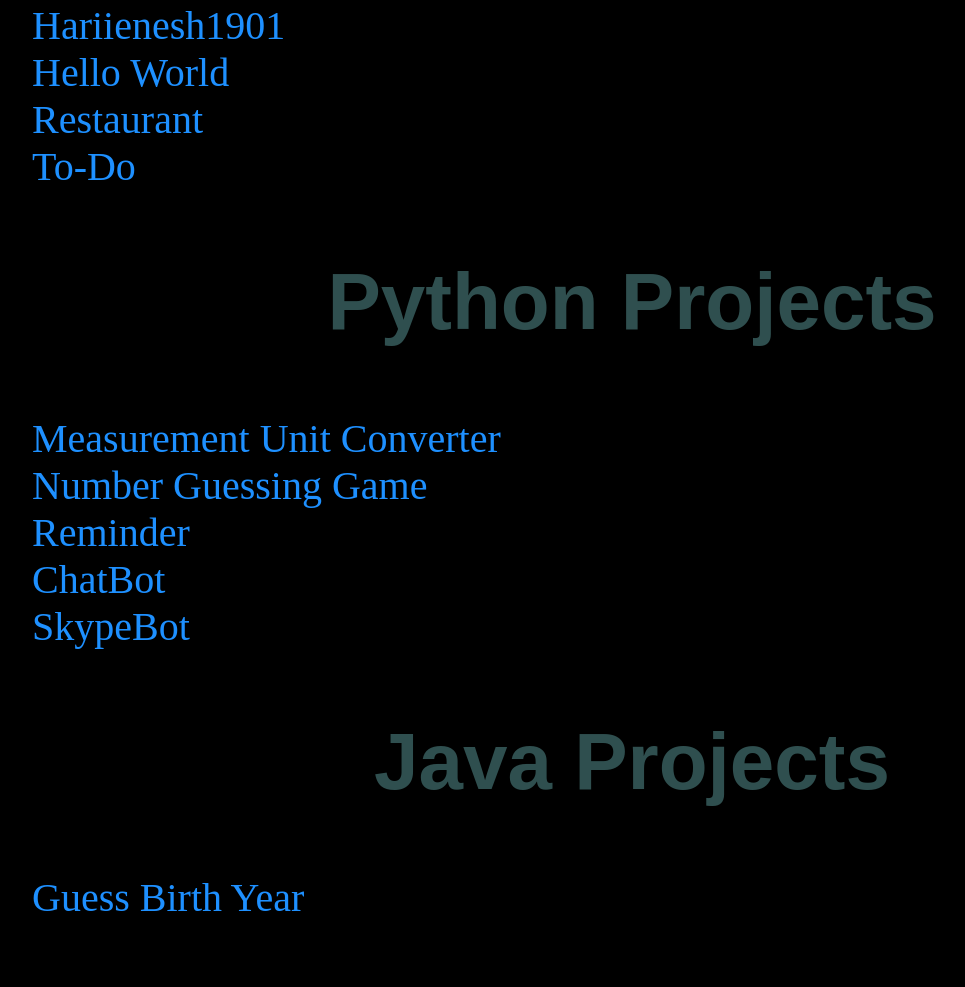
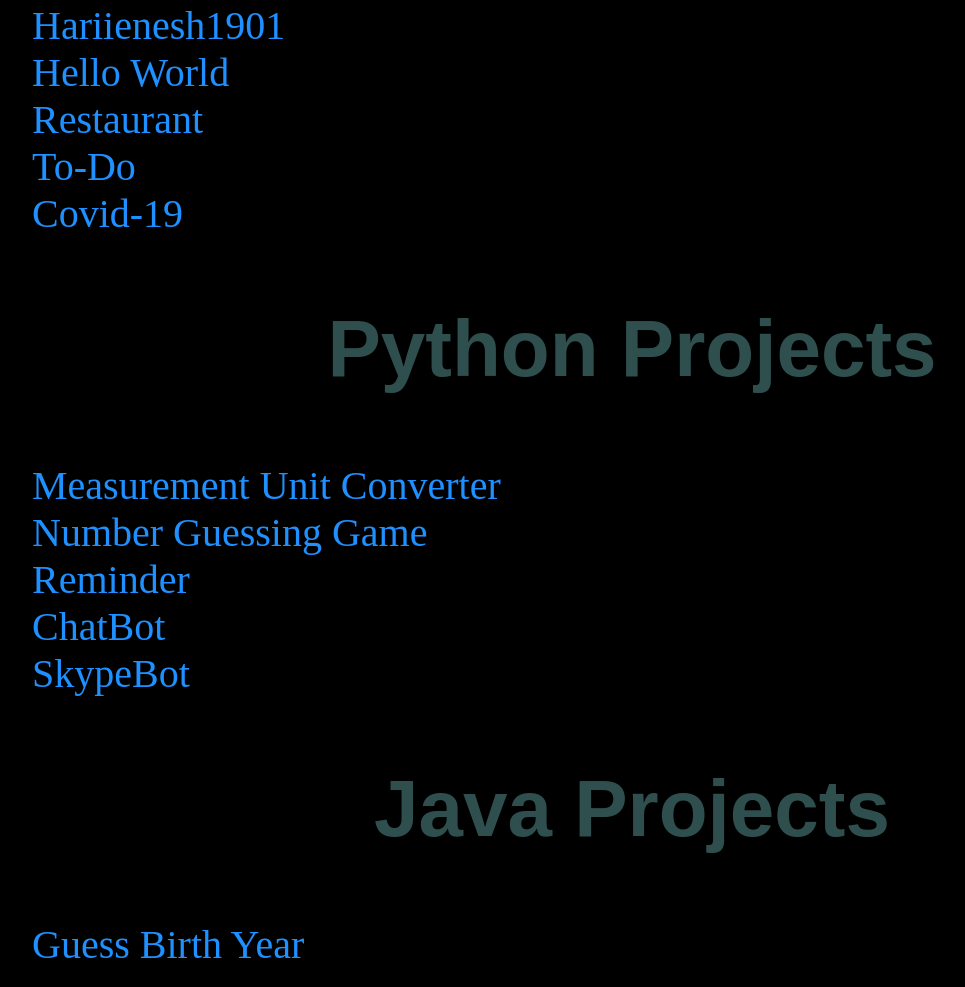
Before and after one commit to Hariienesh1901/Hariienesh1901.github.io, a plain HTML site: page index.html in a window 1280 px wide. Shown: the part 1212-2199 px from the top of the page, without its empty margins (8-973 px from the left). Drawn offline with nearby package versions, Linux system fonts and the light colour scheme.

Commit message:
Initial commit

```diff
--- a/Styles/style.css
+++ b/Styles/style.css
@@ -1,5 +1,9 @@
 @import url('https://fonts.googleapis.com/css2?family=Open+Sans&display=swap');
 @import url('https://fonts.googleapis.com/css2?family=Oleo+Script&display=swap');
+
+html {
+    scroll-behaviour: smooth;
+}
 
 body {
     margin: 0;
--- a/index.html
+++ b/index.html
@@ -27,6 +27,7 @@
         <li><a href="https://hariienesh1901.github.io/Hello-World">Hello World</a></li>
         <li><a href="https://hariienesh1901.github.io/Restaurant">Restaurant</a></li>
         <li><a href="https://hariienesh1901.github.io/To-Do">To-Do</a></li>
+		<li><a href"https://hariienesh1901.github.io/Covid-19">Covid-19</a></li>
         </ul>
         <h2>Python Projects</h2>
         <ul>
```
